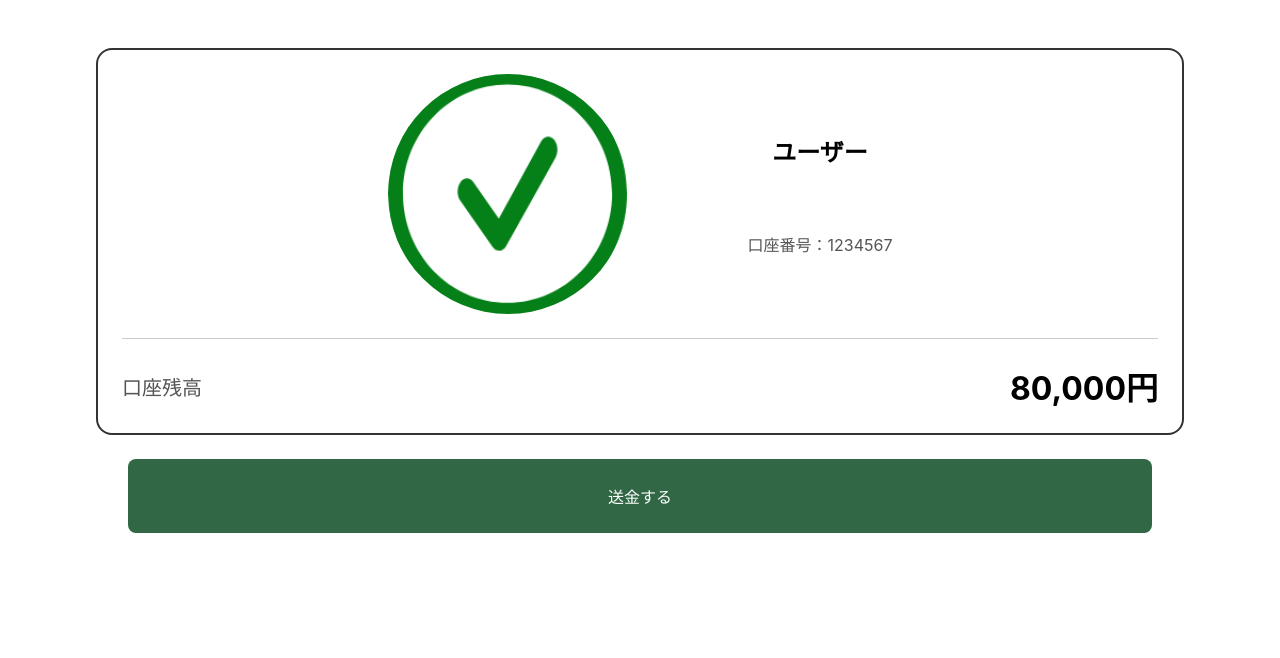
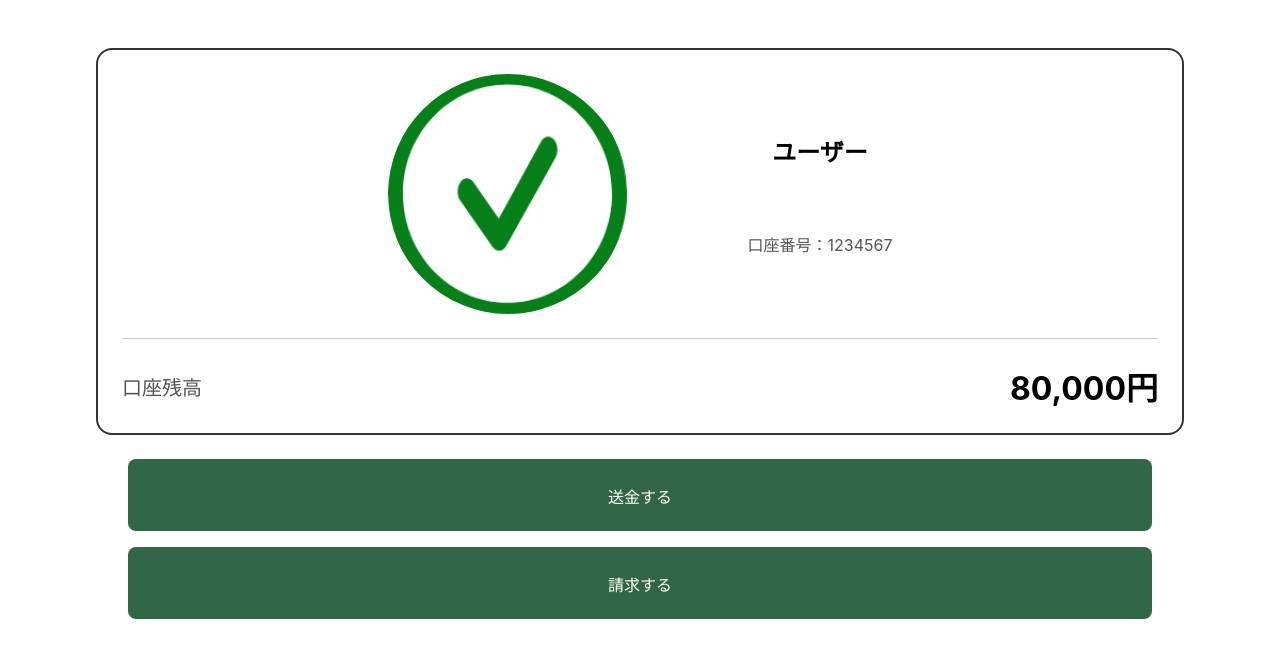
Before and after one commit to reindeer39/teamF_dev, a React (Create React App) app: page / in a window 1280 px wide. Shown: the top 658 px of the page. Built offline with nearby package versions, Linux system fonts and the light colour scheme.

Commit message:
ファイル名称変更

```diff
--- a/src/App.js
+++ /dev/null
@@ -1,51 +0,0 @@
-import { useState } from 'react';
-import './App.css';
-import icon from './icons/human1.png';
-import NextScreen from './NextScreen';
-import NavigationButton from './components/NavigationButton';
-
-function App() {
-  const [currentScreen, setCurrentScreen] = useState('profile');
-  const userName = 'ユーザー';
-  const accountNumber = '1234567';
-  const accountBalance = '80,000円';
-
-  if (currentScreen === 'next') {
-    return <NextScreen onBack={() => setCurrentScreen('profile')} />;
-  }
-
-  return (
-    <div className="App">
-      <header className="user-profile">
-        <div className="user-profile__main">
-          <img
-            src={icon}
-            className="user-profile__icon"
-            alt={`${userName}のアイコン`}
-          />
-          <div className="user-profile__details">
-            <span className="user-profile__name">{userName}</span>
-            <span className="user-profile__account-number">
-              口座番号：{accountNumber}
-            </span>
-          </div>
-        </div>
-
-        <div className="user-profile__balance">
-          <span className="user-profile__balance-label">口座残高</span>
-          <strong className="user-profile__balance-value">
-            {accountBalance}
-          </strong>
-        </div>
-      </header>
-
-      <div className="navigation-actions">
-        <NavigationButton onClick={() => setCurrentScreen('next')}>
-          送金する
-        </NavigationButton>
-      </div>
-    </div>
-  );
-}
-
-export default App;
--- a/src/NextScreen.js
+++ b/src/NextScreen.js
@@ -1,4 +1,4 @@
-import './App.css';
+import './TopScreen.css';
 import NavigationButton from './components/NavigationButton';
 
 function NextScreen({ onBack }) {
--- a/src/App.css
+++ b/src/TopScreen.css
@@ -1,4 +1,4 @@
-.App {
+.top-screen {
   min-height: 100vh;
   background-color: #ffffff;
 }
@@ -75,7 +75,10 @@
 
 .navigation-actions {
   display: flex;
+  flex-direction: column;
+  align-items: center;
   justify-content: center;
+  gap: 16px;
   margin-top: 24px;
 }
 
--- a/src/TopScreen.js
+++ b/src/TopScreen.js
@@ -0,0 +1,74 @@
+import { useState } from 'react';
+import './TopScreen.css';
+import icon from './icons/human1.png';
+import NextScreen from './NextScreen';
+import NavigationButton from './components/NavigationButton';
+
+function TopScreen() {
+  const [currentScreen, setCurrentScreen] = useState('profile');
+  const userName = 'ユーザー';
+  const accountNumber = '1234567';
+  const accountBalance = '80,000円';
+  const buttonWidth = '80vw';
+  const buttonHeight = '72px';
+  const buttonColor = '#316745';
+  const buttonHoverColor = '#9ca3af';
+  const buttonTextColor = '#ffffff';
+
+  if (currentScreen === 'next') {
+    return <NextScreen onBack={() => setCurrentScreen('profile')} />;
+  }
+
+  return (
+    <div className="top-screen">
+      <header className="user-profile">
+        <div className="user-profile__main">
+          <img
+            src={icon}
+            className="user-profile__icon"
+            alt={`${userName}のアイコン`}
+          />
+          <div className="user-profile__details">
+            <span className="user-profile__name">{userName}</span>
+            <span className="user-profile__account-number">
+              口座番号：{accountNumber}
+            </span>
+          </div>
+        </div>
+
+        <div className="user-profile__balance">
+          <span className="user-profile__balance-label">口座残高</span>
+          <strong className="user-profile__balance-value">
+            {accountBalance}
+          </strong>
+        </div>
+      </header>
+
+      <div className="navigation-actions">
+        <NavigationButton
+          width={buttonWidth}
+          height={buttonHeight}
+          backgroundColor={buttonColor}
+          hoverColor={buttonHoverColor}
+          textColor={buttonTextColor}
+          onClick={() => setCurrentScreen('next')}
+        >
+          送金する
+        </NavigationButton>
+
+        <NavigationButton
+          width={buttonWidth}
+          height={buttonHeight}
+          backgroundColor={buttonColor}
+          hoverColor={buttonHoverColor}
+          textColor={buttonTextColor}
+          onClick={() => setCurrentScreen('next')}
+        >
+          請求する
+        </NavigationButton>
+      </div>
+    </div>
+  );
+}
+
+export default TopScreen;
--- a/src/components/NavigationButton.css
+++ b/src/components/NavigationButton.css
@@ -8,9 +8,11 @@
   color: var(--button-text-color, #ffffff);
   font-size: 1rem;
   cursor: pointer;
-  transition: background-color 0.2s ease;
+  transition: background-color 0.2s ease, box-shadow 0.2s ease, transform 0.2s ease;
 }
 
 .navigation-button:hover {
   background-color: var(--button-hover-color, #66706a);
+  box-shadow: 0 4px 10px rgb(0 0 0 / 20%);
+  transform: translateY(-2px);
 }
--- a/src/index.js
+++ b/src/index.js
@@ -1,13 +1,13 @@
 import React from 'react';
 import ReactDOM from 'react-dom/client';
 import './index.css';
-import App from './App';
+import TopScreen from './TopScreen';
 import reportWebVitals from './reportWebVitals';
 
 const root = ReactDOM.createRoot(document.getElementById('root'));
 root.render(
   <React.StrictMode>
-    <App />
+    <TopScreen />
   </React.StrictMode>
 );
 
```
Also changed, not shown: 2 other files (tests, documents, lock files or other folders).
